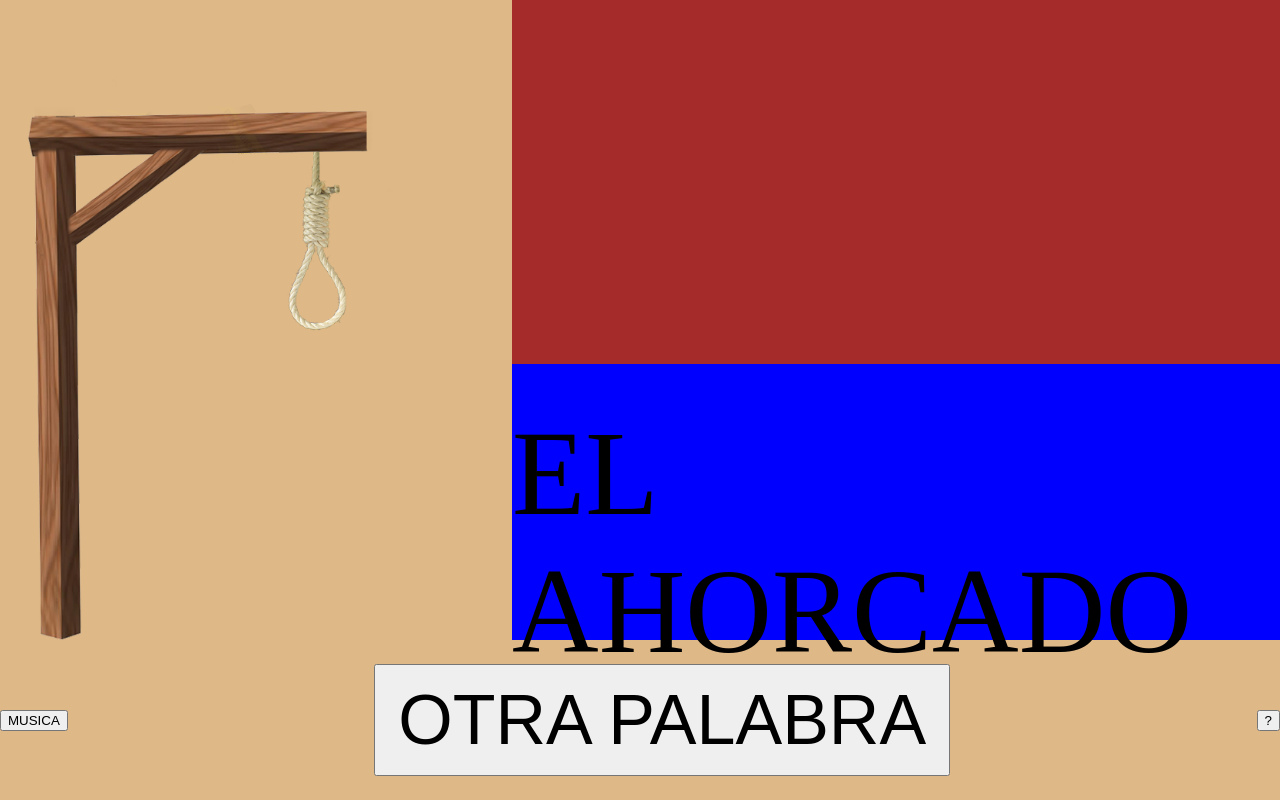
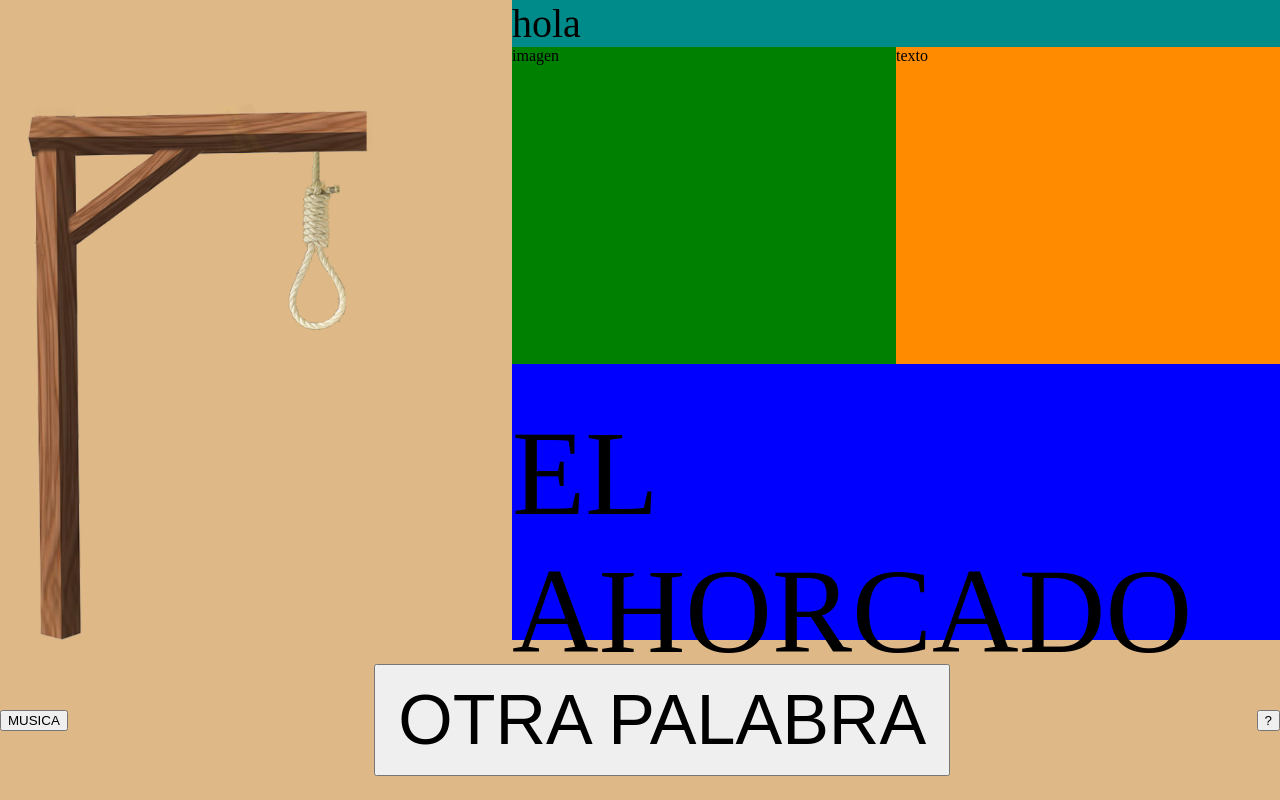
Before and after one commit to CamilaCastro98/el_ahorcado, a plain HTML site: page game.html in a window 1280 px wide. Drawn offline with Linux system fonts and the light colour scheme.

Commit message:
Agregar divs para facilitar programacion de la intro

```diff
--- a/game.html
+++ b/game.html
@@ -15,10 +15,10 @@
             <div class="letras">
                 <div id="letrasDescartadas">
                     <div class="intro">
-                        <div id="presentacion1"></div>
+                        <div id="presentacion1">hola</div>
                         <div id="presentacion2">
-                            <div id="pImg"></div>
-                            <div id="pTexto"></div>
+                            <div id="pImg">imagen</div>
+                            <div id="pTexto">texto</div>
                         </div>
                     </div>
                 </div>
--- a/styles.css
+++ b/styles.css
@@ -47,6 +47,26 @@ html, body {
 }
 .intro {
     background-color: aqua;
+    display:flex;
+    flex-direction: column;
+    width: 100%;
+    height: 100%
+}
+#presentacion1{
+    font-size: 40px;
+    background-color: darkcyan;
+}
+#presentacion2 {
+    display: flex;
+    background-color: darkorange;
+    flex: 1
+}
+#pImg {
+    flex: 1;
+    background-color: green;
+}
+#pTexto {
+    flex:1
 }
 #palabra {
     flex: 1 1 0;
```
